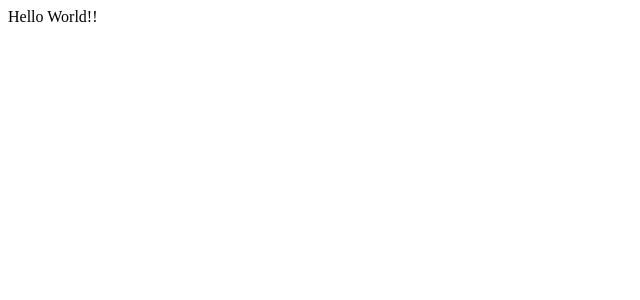
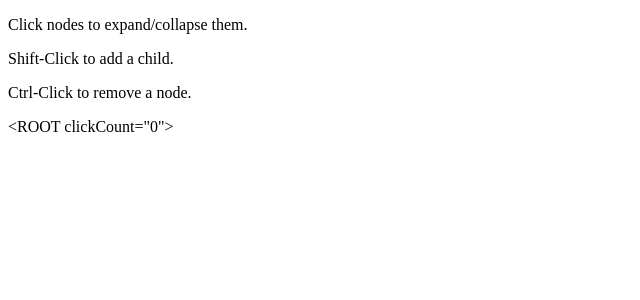
Before and after one commit to xirzec/react-treeview, a React app: page / in a window 1280 px wide. Shown: the top 300 px of the page, without its empty margins (0-640 px from the left). Built offline with nearby package versions, Linux system fonts and the light colour scheme.

Commit message:
The start of rendering

```diff
--- a/src/ux/main.tsx
+++ b/src/ux/main.tsx
@@ -2,7 +2,9 @@ import * as React from "react";
 import { connect } from "react-redux";
 import { Dispatch } from "redux";
 import { addChild, removeNode, updateNode } from "../data/actions";
+import { ROOT_ID } from "../data/constants";
 import { IAppState, INodeMap } from "../data/interfaces";
+import TreeLevel from "./treeLevel";
 
 interface IConnectedProps {
     nodes: INodeMap;
@@ -17,7 +19,25 @@ interface IDispatchProps {
 export class Main extends React.PureComponent<IConnectedProps & IDispatchProps> {
 
     public render(): JSX.Element {
-        return <div>Hello World!!</div>;
+        const root = this.props.nodes.get(ROOT_ID);
+        return (
+            <div>
+                <p>Click nodes to expand/collapse them.</p>
+                <p>Shift-Click to add a child.</p>
+                <p>Ctrl-Click to remove a node.</p>
+                <TreeLevel map={this.props.nodes} items={[root]} onItemClick={this.onNodeClick} />
+            </div>
+        );
+    }
+
+    private onNodeClick = (event: React.MouseEvent<HTMLDivElement>, id: string) => {
+        if (event.ctrlKey) {
+            this.props.onRemoveNode(id);
+        } else if (event.shiftKey) {
+            this.props.onAddChild(id);
+        } else {
+            this.props.onUpdateNode(id);
+        }
     }
 }
 
--- /dev/null
+++ b/src/ux/treeItem.tsx
@@ -0,0 +1,15 @@
+import * as React from "react";
+import { INode, INodeMap } from "../data/interfaces";
+
+export interface ITreeItemProps {
+    map: INodeMap;
+    item: INode;
+    onItemClick: (evt: React.MouseEvent<HTMLDivElement>, id: string) => void;
+}
+
+export default class TreeLevel extends React.PureComponent<ITreeItemProps> {
+    public render() {
+        const item = this.props.item;
+        return <div>&lt;{item.id} clickCount="{item.clickCount}"&gt;</div>;
+    }
+}
--- /dev/null
+++ b/src/ux/treeLevel.tsx
@@ -0,0 +1,21 @@
+import * as React from "react";
+import { INode, INodeMap } from "../data/interfaces";
+import TreeItem from "./treeItem";
+
+export interface ITreeLevelProps {
+    map: INodeMap;
+    items: INode[];
+    onItemClick: (evt: React.MouseEvent<HTMLDivElement>, id: string) => void;
+}
+
+export default class TreeLevel extends React.PureComponent<ITreeLevelProps> {
+    public render() {
+        return <div>{this.getItems()}</div>;
+    }
+
+    private getItems(): JSX.Element[] {
+        return this.props.items.map(item => {
+            return <TreeItem key={item.id} item={item} map={this.props.map} onItemClick={this.props.onItemClick} />;
+        });
+    }
+}
```
